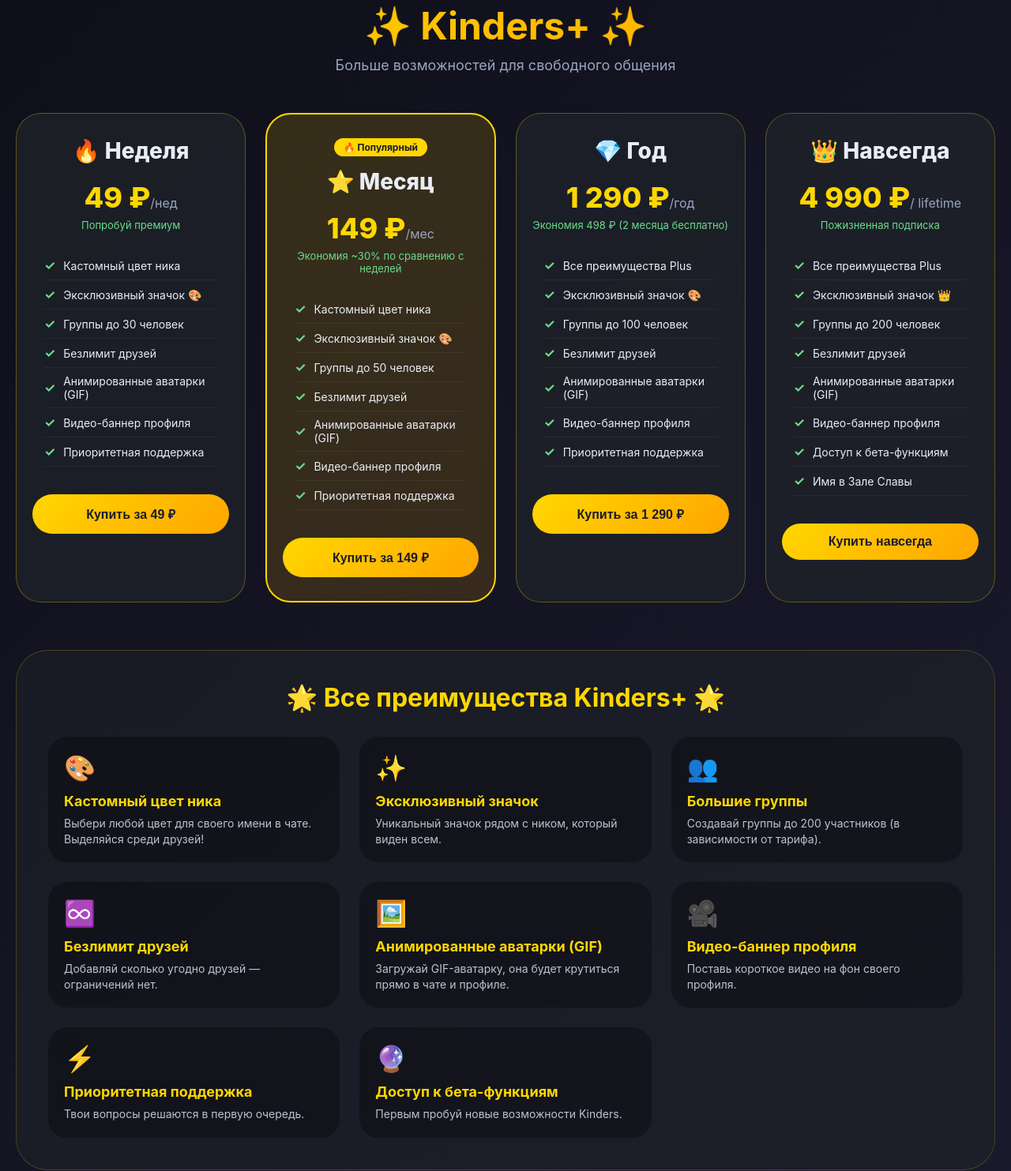
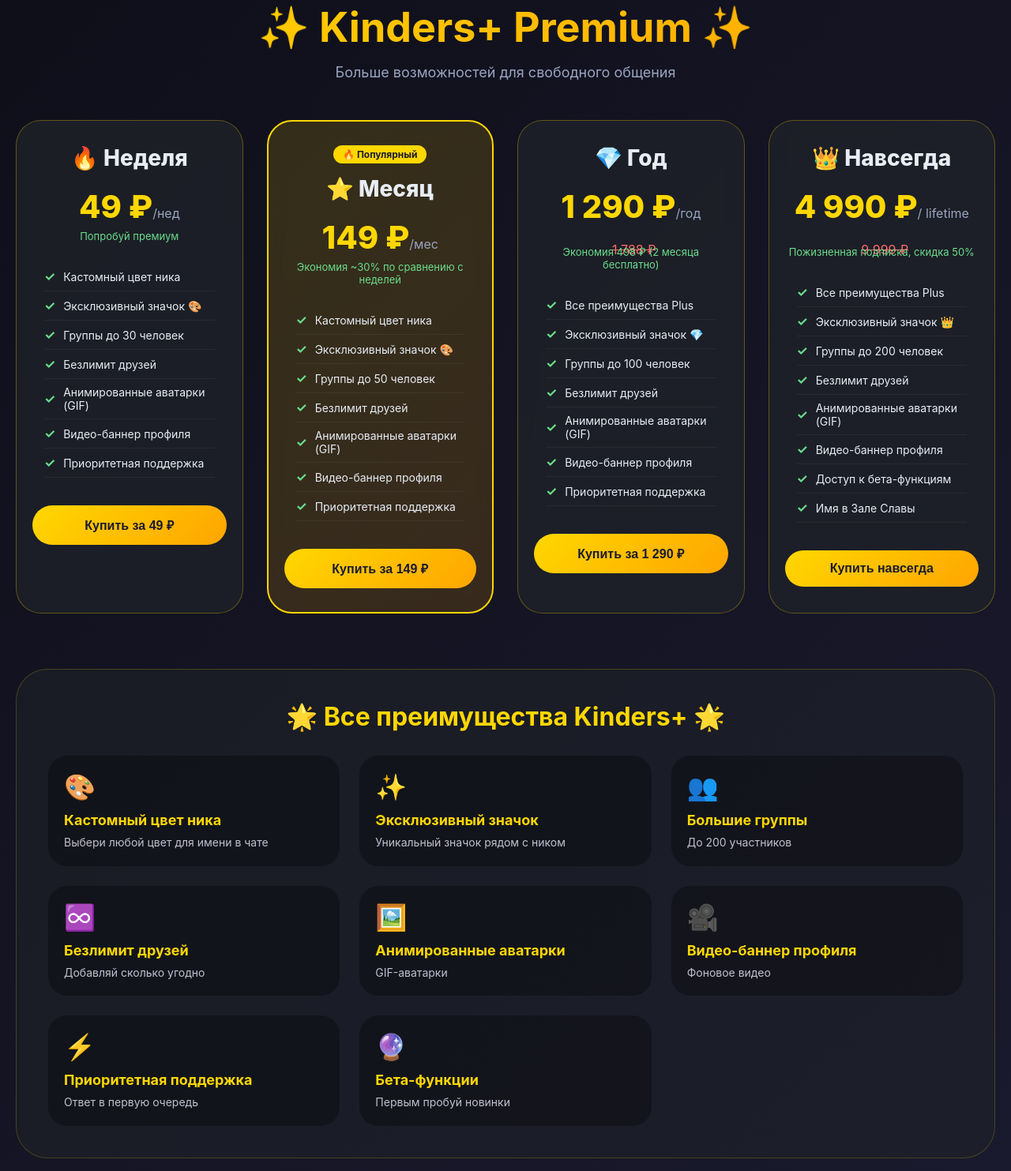
Before and after one commit to femcoolboy-svg/kinndes, a website: page premium.html in a window 1280 px wide. Shown: the part 37-1520 px from the top of the page at 79% size. Drawn offline with Linux system fonts and the light colour scheme.

Commit message:
Update premium.html

```diff
--- a/premium.html
+++ b/premium.html
@@ -2,8 +2,8 @@
 <html lang="ru">
 <head>
     <meta charset="UTF-8">
-    <meta name="viewport" content="width=device-width, initial-scale=1.0, user-scalable=yes">
-    <title>Kinders+ — премиум подписка</title>
+    <meta name="viewport" content="width=device-width, initial-scale=1.0">
+    <title>Kinders+ — Премиум подписка</title>
     <style>
         * {
             margin: 0;
@@ -12,7 +12,7 @@
         }
 
         body {
-            font-family: 'Inter', system-ui, -apple-system, 'Segoe UI', Roboto, sans-serif;
+            font-family: 'Inter', system-ui, -apple-system, sans-serif;
             background: linear-gradient(135deg, #0f0f1a 0%, #1a1a2e 100%);
             min-height: 100vh;
             color: #e8edf5;
@@ -24,31 +24,31 @@
             margin: 0 auto;
         }
 
-        /* Шапка */
         .header {
             text-align: center;
             margin-bottom: 50px;
             animation: fadeInDown 0.6s ease;
         }
+
         .header h1 {
-            font-size: 48px;
+            font-size: 52px;
             background: linear-gradient(135deg, #FFD700, #FFA500);
             -webkit-background-clip: text;
             background-clip: text;
             color: transparent;
-            margin-bottom: 10px;
+            margin-bottom: 15px;
         }
+
         .header p {
             color: #9aa4bf;
             font-size: 18px;
         }
 
-        /* Карточки тарифов */
         .pricing-grid {
             display: grid;
-            grid-template-columns: repeat(auto-fit, minmax(260px, 1fr));
-            gap: 25px;
-            margin-bottom: 60px;
+            grid-template-columns: repeat(auto-fit, minmax(270px, 1fr));
+            gap: 30px;
+            margin-bottom: 70px;
         }
 
         .card {
@@ -62,23 +62,17 @@
             animation: fadeInUp 0.6s ease;
             animation-fill-mode: both;
         }
+
         .card:hover {
-            transform: translateY(-8px);
-            box-shadow: 0 20px 40px rgba(0,0,0,0.4);
+            transform: translateY(-10px);
+            box-shadow: 0 25px 40px rgba(0,0,0,0.4);
             border-color: #FFD700;
         }
-        .card:nth-child(1) { animation-delay: 0.1s; }
-        .card:nth-child(2) { animation-delay: 0.2s; }
-        .card:nth-child(3) { animation-delay: 0.3s; }
-        .card:nth-child(4) { animation-delay: 0.4s; }
 
         .card.popular {
             background: linear-gradient(135deg, rgba(255,215,0,0.15), rgba(255,165,0,0.15));
             border: 2px solid #FFD700;
             transform: scale(1.02);
-        }
-        .card.popular:hover {
-            transform: scale(1.02) translateY(-8px);
         }
 
         .badge {
@@ -97,29 +91,41 @@
             font-weight: 800;
             margin-bottom: 10px;
         }
+
         .price {
-            font-size: 36px;
+            font-size: 40px;
             font-weight: 800;
             margin: 20px 0;
             color: #FFD700;
         }
+
         .price span {
             font-size: 16px;
             font-weight: normal;
             color: #9aa4bf;
         }
+
+        .old-price {
+            font-size: 16px;
+            text-decoration: line-through;
+            color: #ff6b6b;
+            margin-left: 8px;
+        }
+
         .saving {
             font-size: 13px;
             color: #6bdd8c;
             margin-top: -15px;
             margin-bottom: 20px;
         }
+
         .features {
             list-style: none;
             margin: 25px 0;
             text-align: left;
             padding: 0 15px;
         }
+
         .features li {
             padding: 8px 0;
             display: flex;
@@ -128,12 +134,14 @@
             font-size: 14px;
             border-bottom: 1px solid rgba(255,255,255,0.05);
         }
+
         .features li::before {
             content: "✓";
             color: #6bdd8c;
             font-weight: bold;
             font-size: 16px;
         }
+
         .btn-buy {
             background: linear-gradient(135deg, #FFD700, #FFA500);
             border: none;
@@ -147,12 +155,12 @@
             color: #1a1a2e;
             margin-top: 10px;
         }
+
         .btn-buy:hover {
             transform: scale(1.02);
             filter: brightness(1.05);
         }
 
-        /* Блок "Все преимущества Kinders+" */
         .all-features {
             background: rgba(30, 34, 41, 0.6);
             border-radius: 40px;
@@ -160,46 +168,51 @@
             margin: 40px 0;
             text-align: center;
             border: 1px solid rgba(255,215,0,0.2);
-            animation: fadeInUp 0.6s ease 0.5s both;
         }
+
         .all-features h2 {
             font-size: 32px;
             margin-bottom: 30px;
             color: #FFD700;
         }
+
         .features-grid {
             display: grid;
             grid-template-columns: repeat(auto-fit, minmax(280px, 1fr));
             gap: 25px;
             text-align: left;
         }
+
         .feature-item {
             background: rgba(0,0,0,0.3);
             padding: 20px;
             border-radius: 24px;
             transition: 0.2s;
         }
+
         .feature-item:hover {
             background: rgba(255,215,0,0.1);
             transform: translateY(-4px);
         }
+
         .feature-icon {
             font-size: 32px;
             margin-bottom: 12px;
         }
+
         .feature-title {
             font-size: 18px;
             font-weight: bold;
             margin-bottom: 8px;
             color: #FFD700;
         }
+
         .feature-desc {
             font-size: 14px;
             color: #c0c0d0;
             line-height: 1.4;
         }
 
-        /* Кнопка назад */
         .back-link {
             display: inline-block;
             margin-top: 30px;
@@ -208,6 +221,7 @@
             font-weight: 500;
             transition: 0.2s;
         }
+
         .back-link:hover {
             text-decoration: underline;
         }
@@ -216,6 +230,7 @@
             from { opacity: 0; transform: translateY(-30px); }
             to { opacity: 1; transform: translateY(0); }
         }
+
         @keyframes fadeInUp {
             from { opacity: 0; transform: translateY(30px); }
             to { opacity: 1; transform: translateY(0); }
@@ -231,7 +246,7 @@
 <body>
 <div class="container">
     <div class="header">
-        <h1>✨ Kinders+ ✨</h1>
+        <h1>✨ Kinders+ Premium ✨</h1>
         <p>Больше возможностей для свободного общения</p>
     </div>
 
@@ -275,10 +290,11 @@
         <div class="card">
             <div class="plan-name">💎 Год</div>
             <div class="price">1 290 ₽<span>/год</span></div>
+            <div class="old-price">1 788 ₽</div>
             <div class="saving">Экономия 498 ₽ (2 месяца бесплатно)</div>
             <ul class="features">
                 <li>Все преимущества Plus</li>
-                <li>Эксклюзивный значок 🎨</li>
+                <li>Эксклюзивный значок 💎</li>
                 <li>Группы до 100 человек</li>
                 <li>Безлимит друзей</li>
                 <li>Анимированные аватарки (GIF)</li>
@@ -292,7 +308,8 @@
         <div class="card">
             <div class="plan-name">👑 Навсегда</div>
             <div class="price">4 990 ₽<span>/ lifetime</span></div>
-            <div class="saving">Пожизненная подписка</div>
+            <div class="old-price">9 999 ₽</div>
+            <div class="saving">Пожизненная подписка, скидка 50%</div>
             <ul class="features">
                 <li>Все преимущества Plus</li>
                 <li>Эксклюзивный значок 👑</li>
@@ -307,50 +324,17 @@
         </div>
     </div>
 
-    <!-- БЛОК ВСЕХ ПЛЮСОВ ПОДПИСКИ (добавлен внизу) -->
     <div class="all-features">
         <h2>🌟 Все преимущества Kinders+ 🌟</h2>
         <div class="features-grid">
-            <div class="feature-item">
-                <div class="feature-icon">🎨</div>
-                <div class="feature-title">Кастомный цвет ника</div>
-                <div class="feature-desc">Выбери любой цвет для своего имени в чате. Выделяйся среди друзей!</div>
-            </div>
-            <div class="feature-item">
-                <div class="feature-icon">✨</div>
-                <div class="feature-title">Эксклюзивный значок</div>
-                <div class="feature-desc">Уникальный значок рядом с ником, который виден всем.</div>
-            </div>
-            <div class="feature-item">
-                <div class="feature-icon">👥</div>
-                <div class="feature-title">Большие группы</div>
-                <div class="feature-desc">Создавай группы до 200 участников (в зависимости от тарифа).</div>
-            </div>
-            <div class="feature-item">
-                <div class="feature-icon">♾️</div>
-                <div class="feature-title">Безлимит друзей</div>
-                <div class="feature-desc">Добавляй сколько угодно друзей — ограничений нет.</div>
-            </div>
-            <div class="feature-item">
-                <div class="feature-icon">🖼️</div>
-                <div class="feature-title">Анимированные аватарки (GIF)</div>
-                <div class="feature-desc">Загружай GIF-аватарку, она будет крутиться прямо в чате и профиле.</div>
-            </div>
-            <div class="feature-item">
-                <div class="feature-icon">🎥</div>
-                <div class="feature-title">Видео-баннер профиля</div>
-                <div class="feature-desc">Поставь короткое видео на фон своего профиля.</div>
-            </div>
-            <div class="feature-item">
-                <div class="feature-icon">⚡</div>
-                <div class="feature-title">Приоритетная поддержка</div>
-                <div class="feature-desc">Твои вопросы решаются в первую очередь.</div>
-            </div>
-            <div class="feature-item">
-                <div class="feature-icon">🔮</div>
-                <div class="feature-title">Доступ к бета-функциям</div>
-                <div class="feature-desc">Первым пробуй новые возможности Kinders.</div>
-            </div>
+            <div class="feature-item"><div class="feature-icon">🎨</div><div class="feature-title">Кастомный цвет ника</div><div class="feature-desc">Выбери любой цвет для имени в чате</div></div>
+            <div class="feature-item"><div class="feature-icon">✨</div><div class="feature-title">Эксклюзивный значок</div><div class="feature-desc">Уникальный значок рядом с ником</div></div>
+            <div class="feature-item"><div class="feature-icon">👥</div><div class="feature-title">Большие группы</div><div class="feature-desc">До 200 участников</div></div>
+            <div class="feature-item"><div class="feature-icon">♾️</div><div class="feature-title">Безлимит друзей</div><div class="feature-desc">Добавляй сколько угодно</div></div>
+            <div class="feature-item"><div class="feature-icon">🖼️</div><div class="feature-title">Анимированные аватарки</div><div class="feature-desc">GIF-аватарки</div></div>
+            <div class="feature-item"><div class="feature-icon">🎥</div><div class="feature-title">Видео-баннер профиля</div><div class="feature-desc">Фоновое видео</div></div>
+            <div class="feature-item"><div class="feature-icon">⚡</div><div class="feature-title">Приоритетная поддержка</div><div class="feature-desc">Ответ в первую очередь</div></div>
+            <div class="feature-item"><div class="feature-icon">🔮</div><div class="feature-title">Бета-функции</div><div class="feature-desc">Первым пробуй новинки</div></div>
         </div>
     </div>
 
@@ -360,34 +344,22 @@
 </div>
 
 <script>
-    // Преобразование планов в ключи для сервера
-    const planMap = {
-        week: { key: '1w', days: 7, price: 49 },
-        month: { key: '1m', days: 30, price: 149 },
-        year: { key: '12m', days: 365, price: 1290 },
-        forever: { key: 'forever', days: 36500, price: 4990 }
-    };
-
-    async function buyPlan(planKey) {
-        const plan = planMap[planKey];
-        if (!plan) return;
-
+    async function buyPlan(plan) {
         try {
             const res = await fetch('/create-payment', {
                 method: 'POST',
                 headers: { 'Content-Type': 'application/json' },
-                body: JSON.stringify({ plan: plan.key, amount: plan.price })
+                body: JSON.stringify({ plan })
             });
-            const data = await res.json();
-            if (data.paymentUrl) {
-                window.open(data.paymentUrl, '_blank');
-                alert('Перейдите по ссылке для оплаты. После подтверждения платежа подписка активируется автоматически в течение минуты.');
-                setTimeout(() => {
-                    if (confirm('Проверить статус подписки? (нажми ОК)')) {
-                        window.location.href = 'index.html';
-                    }
-                }, 5000);
+            if (res.headers.get('content-type')?.includes('text/html')) {
+                // Сервер вернул форму оплаты — открываем в новой вкладке
+                const html = await res.text();
+                const win = window.open();
+                win.document.write(html);
+                win.document.close();
+                alert('После успешной оплаты подписка активируется автоматически в течение минуты.');
             } else {
+                const data = await res.json();
                 alert('Ошибка: ' + (data.error || 'попробуйте позже'));
             }
         } catch (err) {
@@ -395,7 +367,6 @@
         }
     }
 
-    // Навешиваем обработчики на кнопки
     document.querySelectorAll('.btn-buy').forEach(btn => {
         const plan = btn.getAttribute('data-plan');
         btn.addEventListener('click', () => buyPlan(plan));
```
